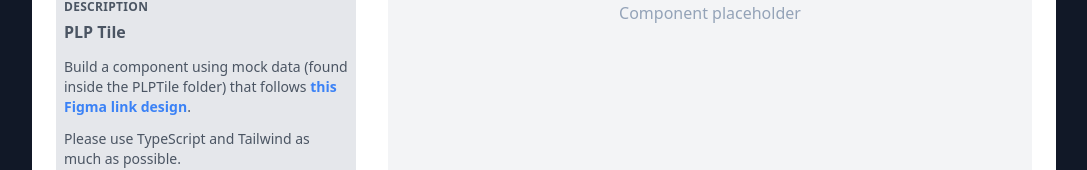
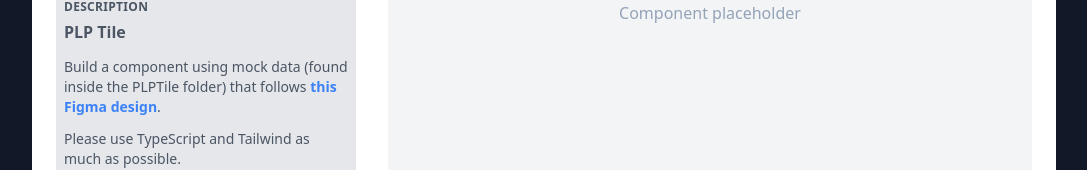
Before and after one commit to lopsum-me/fdc-plp-tile-challenge, a React (Create React App) app: page / in a window 1280 px wide. Shown: the part 405-575 px from the top of the page, without its empty margins (96-1183 px from the left). Built offline with nearby package versions, Linux system fonts and the light colour scheme.

Commit message:
Trevor setup

```diff
--- a/src/App.tsx
+++ b/src/App.tsx
@@ -34,7 +34,7 @@ export default function App() {
                 className="text-blue-500 font-bold"
                 rel="noreferrer"
               >
-                this Figma link design
+                this Figma design
               </a>
               .
             </p>
```
